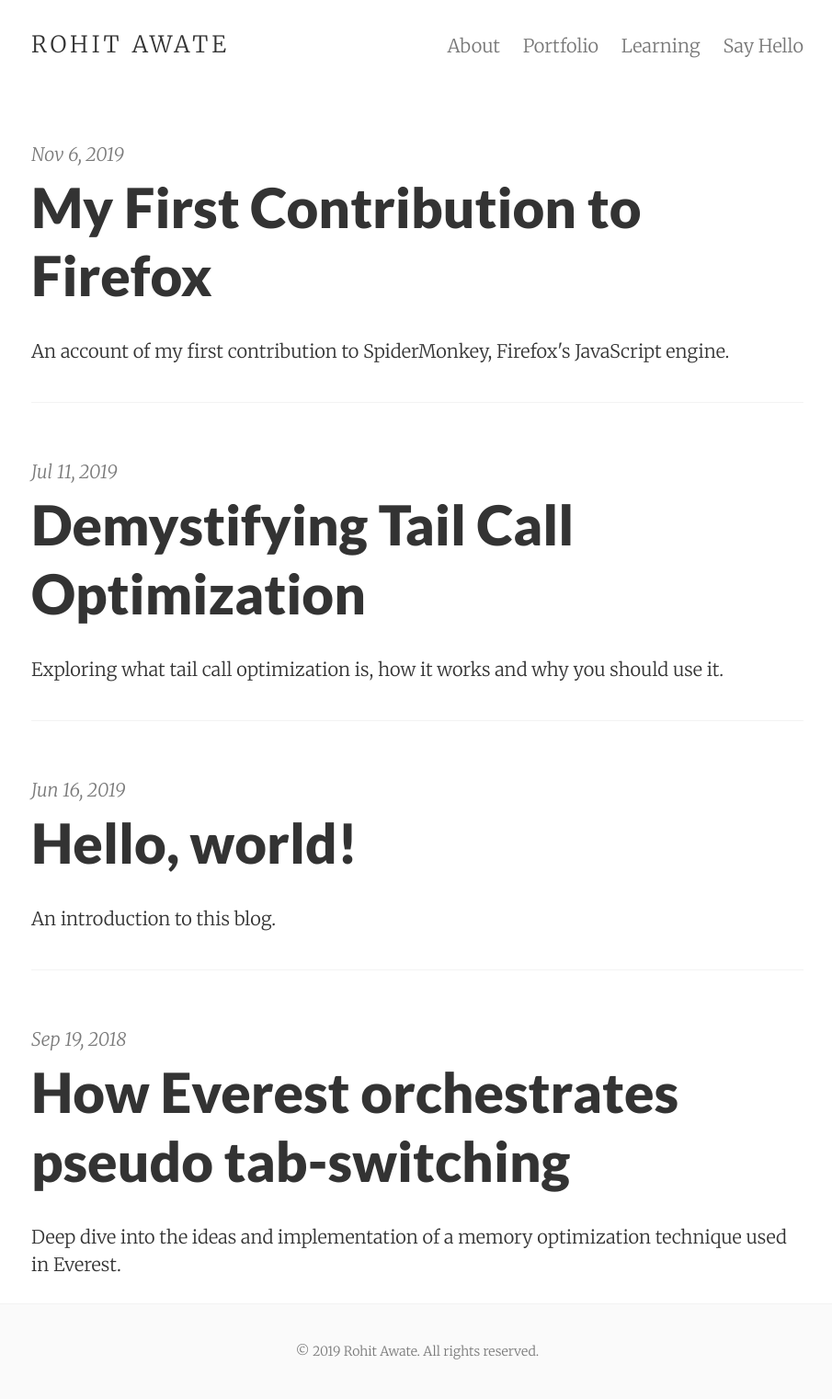
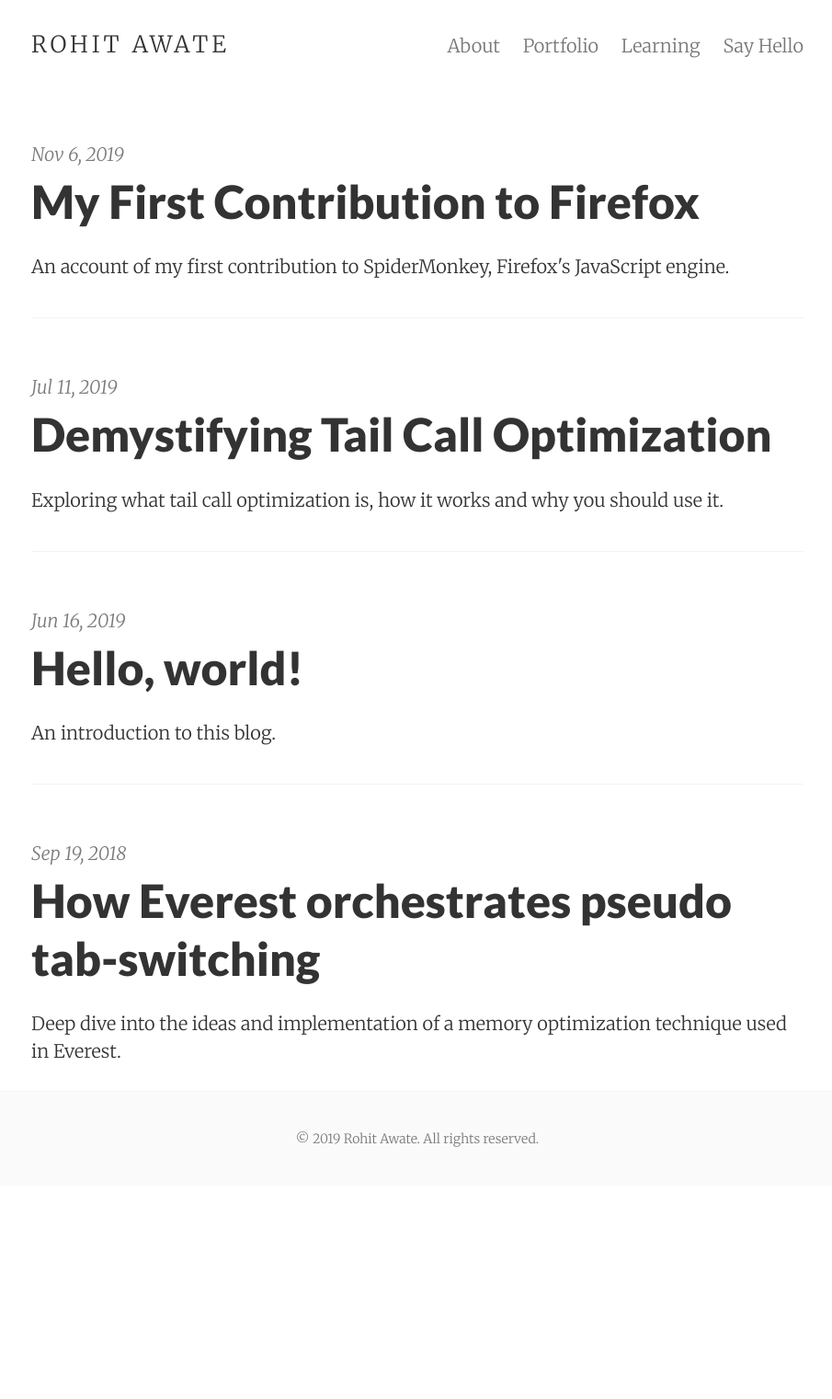
Before and after one commit to RohitAwate/rohitawate.github.io, a Jekyll site: the page built from index.html, in a window 1280 px wide. Shown: the whole page at 92% size, without its empty margins (186-1091 px from the left). Built offline with Jekyll 4.4.1, drawn with Linux system fonts in a browser that asks for light colours; the list of posts is cut into pages by our own code; after the commit the page ends 1289 px from its top, so only the background shows below that.

Commit message:
Reduce the size of post titles

```diff
--- a/_sass/_variables.scss
+++ b/_sass/_variables.scss
@@ -7,7 +7,7 @@ $heading-font-family: 'Lato', 'Helvetica Neue', Helvetica, sans-serif !default;
 $heading-font-weight: 900 !default;
 $heading-line-height: 1.25 !default;
 $monospace-font-family: 'Source Code Pro', Consolas, monospace !default;
-$h1: 2.998rem !default;
+$h1: 2.5rem !default;
 $h2: 1.5rem !default;
 $h3: 1.25rem !default;
 $h4: 1rem !default;
```
